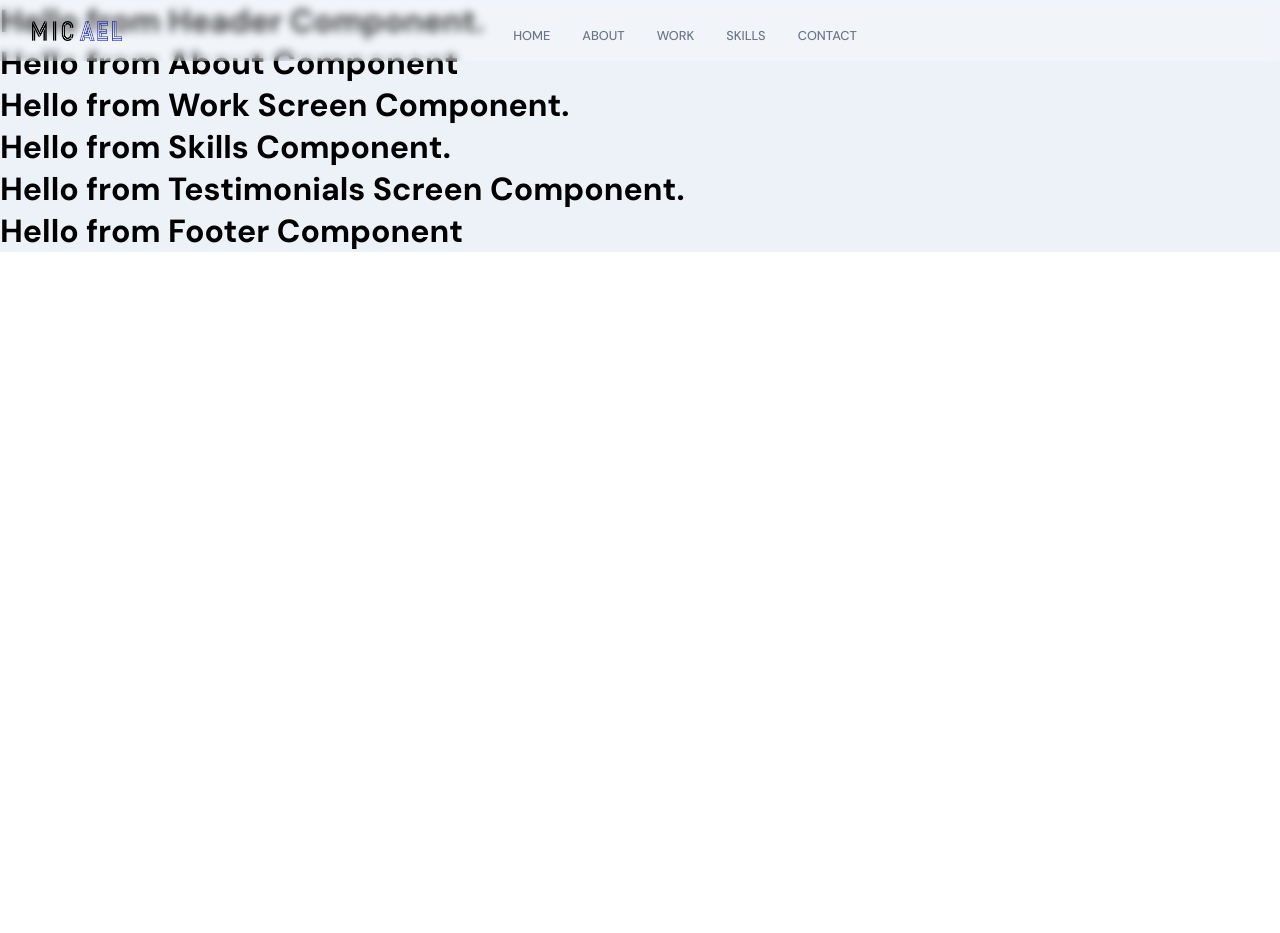
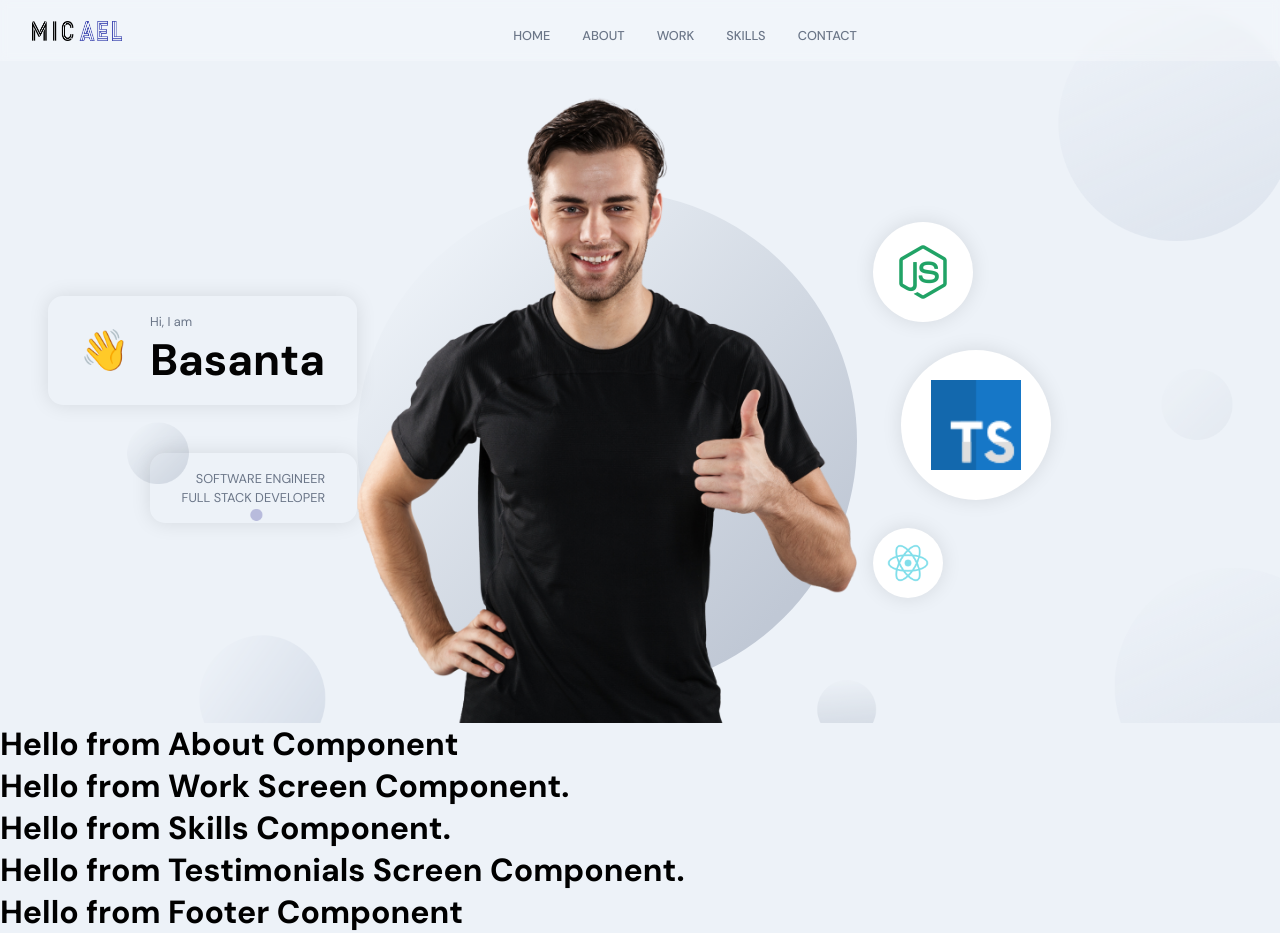
Before and after one commit to Sapkota00Basanta/Portfolio-React-Website-Typescript, a React (Vite) app: page / in a window 1280 px wide. Before the commit the page ends 800 px from the top, so only its background shows below. Built offline with nearby package versions, Linux system fonts and the light colour scheme.

Commit message:
Added header section and styled it

```diff
--- a/src/screens/Header/Header.screen.tsx
+++ b/src/screens/Header/Header.screen.tsx
@@ -1,9 +1,30 @@
 // Import Third-Party Modules
 import React from 'react';
+import { motion } from 'framer-motion';
 
 // Import User-Defined Modules
 import { IHeaderProps } from '../../types/screens/Header.types';
+import { images } from '../../constants';
 import './Header.scss';
+
+// Variants property for motion element
+const variants = {
+  whileInView: {
+    opacity: [0, 1],
+    scale: [0, 1],
+    transistion: {
+      duration: 1,
+      ease: 'easeInOut',
+    },
+  },
+};
+
+// Array containing all the images/logos to be used in circles div
+const logoForHeaderCircles: Array<string> = [
+  images.node,
+  images.typescript,
+  images.react,
+];
 
 /**
  * This component consists of all simple UI components
@@ -12,8 +33,54 @@
  */
 export const Header: React.FC<IHeaderProps> = () => {
   return (
-    <>
-      <h1> Hello from Header Component.</h1>
-    </>
+    <div id="home" className="app__header app__flex">
+      <motion.div
+        whileInView={{ x: [-100, 0], opacity: [0, 1] }}
+        transition={{ duration: 0.5 }}
+        className="app__header-info"
+      >
+        <div className="app__header-badge">
+          <div className="badge-cmp app__flex">
+            <span>👋</span>
+            <div style={{ marginLeft: 20 }}>
+              <p className="p-text "> Hi, I am</p>
+              <h1 className="head-text">Basanta</h1>
+            </div>
+          </div>
+
+          <div className="tag-cmp app__flex">
+            <p className="p-text">Software Engineer</p>
+            <p className="p-text">Full Stack Developer</p>
+          </div>
+        </div>
+      </motion.div>
+
+      <motion.div
+        whileInView={{ opacity: [0, 1] }}
+        transition={{ duration: 0.5, delayChildren: 0.5 }}
+        className="app__header-img"
+      >
+        <img src={images.profile} alt="profile_bg" />
+        <motion.img
+          whileInView={{ scale: [0, 1] }}
+          transition={{ duration: 1, ease: 'easeInOut' }}
+          className="overlay_circle"
+          src={images.circle}
+          alt="profile_cirlce"
+        />
+      </motion.div>
+
+      <motion.div
+        variants={variants}
+        whileInView={variants.whileInView}
+        className="app__header-circles"
+      >
+        {logoForHeaderCircles.map((cirlce, index) => (
+          <div className="circle-cmp app__flex" key={`circle-${index}`}>
+            <img src={cirlce} alt="circle" />
+          </div>
+        ))}
+      </motion.div>
+    </div>
   );
 };
--- a/src/screens/Header/Header.scss
+++ b/src/screens/Header/Header.scss
@@ -0,0 +1,197 @@
+/*
+ Since, we are working for one of the main component.
+ We need to define an id for it. So that we can navigate to it later.
+*/
+#home {
+  position: relative;
+  background: url('../../assets/bgIMG.png');
+  background-size: cover;
+  background-repeat: repeat;
+  background-position: center;
+
+  // Removing the padding of wrapper
+  .app__wrapper {
+    padding: none;
+
+    .copyright {
+      display: none;
+    }
+  }
+}
+
+.app__header {
+  flex: 1;
+  height: 100%;
+  width: 100%;
+  flex-direction: row;
+
+  // Padding top | left & right | bottom
+  padding: 6rem 2rem 0;
+
+  @media screen and (min-width: 2000px) {
+    padding-top: 8rem;
+  }
+
+  @media screen and (max-width: 1200px) {
+    flex-direction: column;
+  }
+
+  @media screen and (max-width: 460px) {
+    padding: 6rem 1rem 2rem;
+  }
+}
+
+.app__header-info {
+  flex: 0.65;
+  display: flex;
+  flex-direction: column;
+  justify-content: flex-start;
+  align-items: flex-start;
+  height: 100%;
+
+  @media screen and (max-width: 2000px) {
+    width: 100%;
+    margin-right: 0rem;
+  }
+}
+
+.app__header-badge {
+  width: 100%;
+  display: flex;
+  flex-direction: column;
+  justify-content: flex-end;
+  align-items: flex-end;
+
+  .badge-cmp,
+  .tag-cmp {
+    padding: 1rem 2rem;
+    border: var(--white-color);
+    border-radius: 15px;
+    flex-direction: row;
+    width: auto;
+
+    box-shadow: 0 0 20px rgba(0, 0, 0, 0.1);
+  }
+
+  .tag-cmp {
+    flex-direction: column;
+    margin-top: 3rem;
+
+    p {
+      width: 100%;
+      text-transform: uppercase;
+      text-align: right;
+    }
+  }
+
+  span {
+    font-size: 2.5rem;
+
+    @media screen and (min-width: 2000px) {
+      font-size: 5rem;
+    }
+  }
+
+  @media screen and (max-width: 1200px) {
+    justify-content: flex-start;
+    align-items: flex-start;
+  }
+}
+
+.app__header-circles {
+  flex: 0.75;
+  display: flex;
+  justify-content: space-evenly;
+  align-items: flex-start;
+  flex-direction: column;
+  height: 100%;
+  margin-left: 1rem;
+
+  div {
+    height: 100px;
+    width: 100px;
+    border-radius: 50%;
+
+    background: var(--white-color);
+    box-shadow: 0 0 20px rgba(0, 0, 0, 0.1);
+
+    img {
+      width: 60%;
+      height: 60%;
+    }
+  }
+
+  div:nth-child(1) {
+    height: 100px;
+    width: 100px;
+  }
+
+  div:nth-child(2) {
+    margin: 1.75rem;
+    height: 150px;
+    width: 150px;
+  }
+
+  div:nth-child(3) {
+    height: 70px;
+    width: 70px;
+  }
+
+  @media screen and (min-width: 2000px) {
+    div:nth-child(1) {
+      height: 2500px;
+      width: 250px;
+    }
+
+    div:nth-child(2) {
+      height: 400px;
+      width: 300px;
+    }
+
+    div:nth-child(3) {
+      height: 300px;
+      width: 300px;
+    }
+  }
+
+  @media screen and (max-width: 1200px) {
+    width: 100%;
+    flex-direction: row;
+    flex-wrap: wrap;
+    margin-left: 0;
+
+    div {
+      margin: 1rem;
+    }
+  }
+}
+
+.app__header-img {
+  flex: 1;
+  height: 100%;
+
+  display: flex;
+  justify-content: flex-end;
+  align-items: flex-end;
+  position: relative;
+
+  img {
+    width: 100%;
+    object-fit: contain;
+    z-index: 1;
+  }
+
+  .overlay_circle {
+    position: absolute;
+    left: 0;
+    right: 0;
+    bottom: 0;
+    z-index: 0;
+    width: 100%;
+    height: 90%;
+  }
+
+  @media screen and (max-width: 1200px) {
+    margin: 2rem 0;
+  }
+}
```
